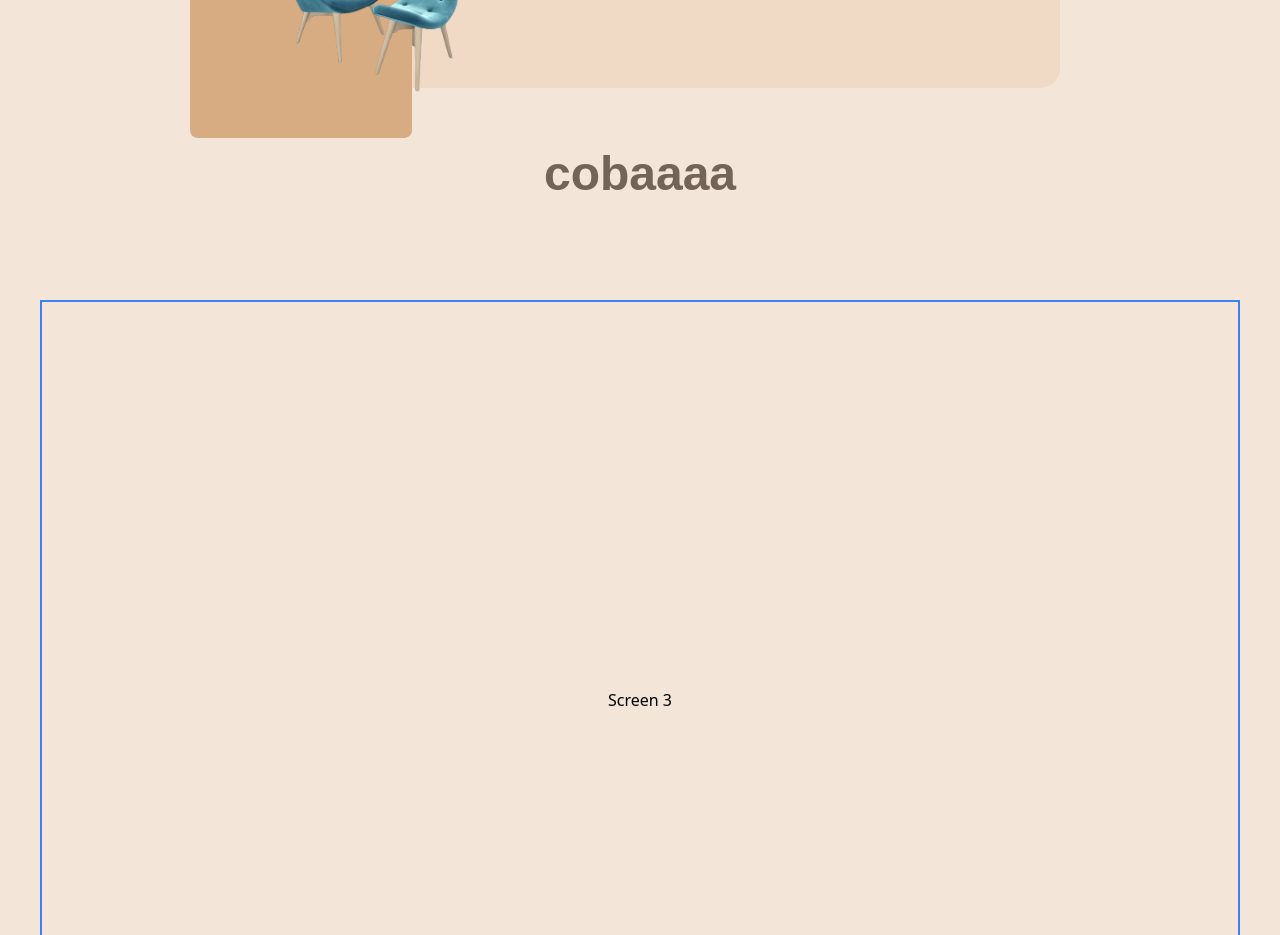
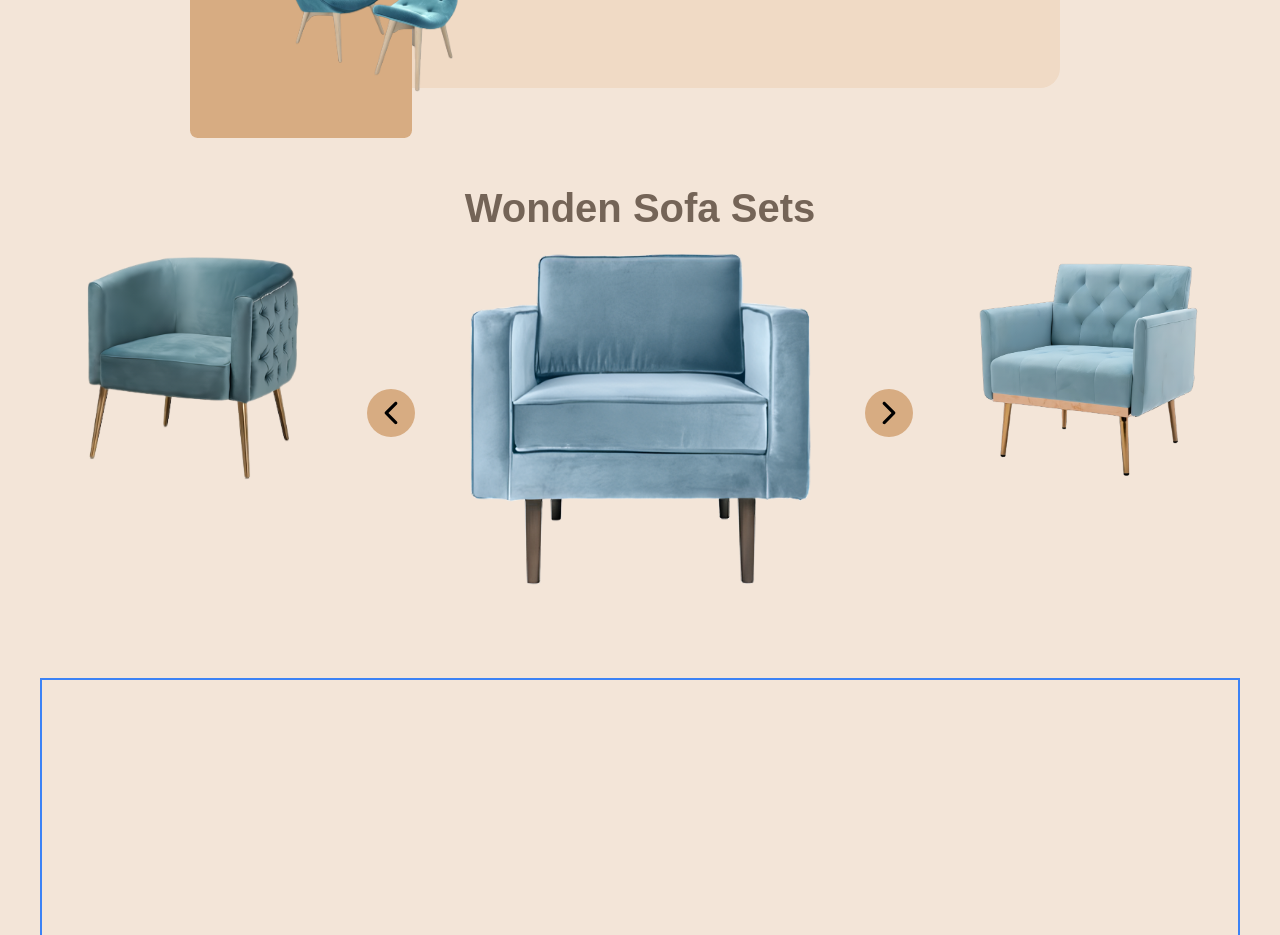
Before and after one commit to jihannkn/Furniture, a React (Vite) app: page / in a window 1280 px wide. Shown: the part 1760-2695 px from the top of the page. Built offline with nearby package versions, Linux system fonts and the light colour scheme.

Commit message:
modified:   src/components/elements/Section2.jsx

```diff
--- a/src/components/elements/Section2.jsx
+++ b/src/components/elements/Section2.jsx
@@ -1,5 +1,9 @@
 import chair21 from "../../../public/assets/images/21.png";
 import chair22 from "../../../public/assets/images/22.png";
+import chair31 from "../../../public/assets/images/31.png";
+import chair32 from "../../../public/assets/images/32.png";
+import chair33 from "../../../public/assets/images/33.png";
+import { IoIosArrowBack,  IoIosArrowForward } from "react-icons/io";
 
 
 export default function Section2(){
@@ -39,8 +43,25 @@ export default function Section2(){
                     </div>
             </div>
             </div>
-            <div>
-                <h1 className="text-font-color text-[3rem] font-bold">cobaaaa</h1>
+            <div className="w-full flex flex-col mt-[40px]">
+                <div className="w-full flex justify-center">
+                    <h1 className="text-font-color font-bold text-[2.5rem]">Wonden Sofa Sets</h1>
+                </div>
+                <div className="w-full ">
+                    <ul className="w-full flex justify-around">
+                        <li>
+                            <img src={chair31} alt="" className="h-[250px] w-[250px]" />
+                        </li>
+                        <li className="flex items-center gap-[50px]">
+                            <IoIosArrowBack className="rounded-[50px] p-[7px] text-[3rem] bg-[#D7AC82] font-normal"/>
+                            <img src={chair32} alt="" className="h-[350px] w-[350px]" />
+                            <IoIosArrowForward className="rounded-[50px] p-[7px] text-[3rem] bg-[#D7AC82] font-normal"/>
+                        </li>
+                        <li>
+                            <img src={chair33} alt="" className="h-[250px] w-[250px]" />
+                        </li>
+                    </ul>
+                </div>
             </div>
         </div>
     )
```
